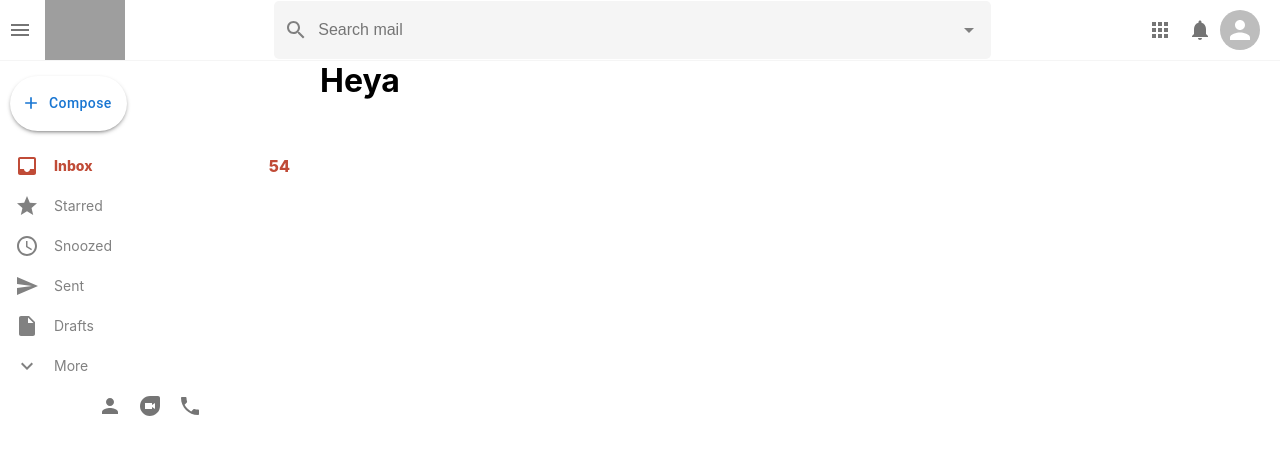
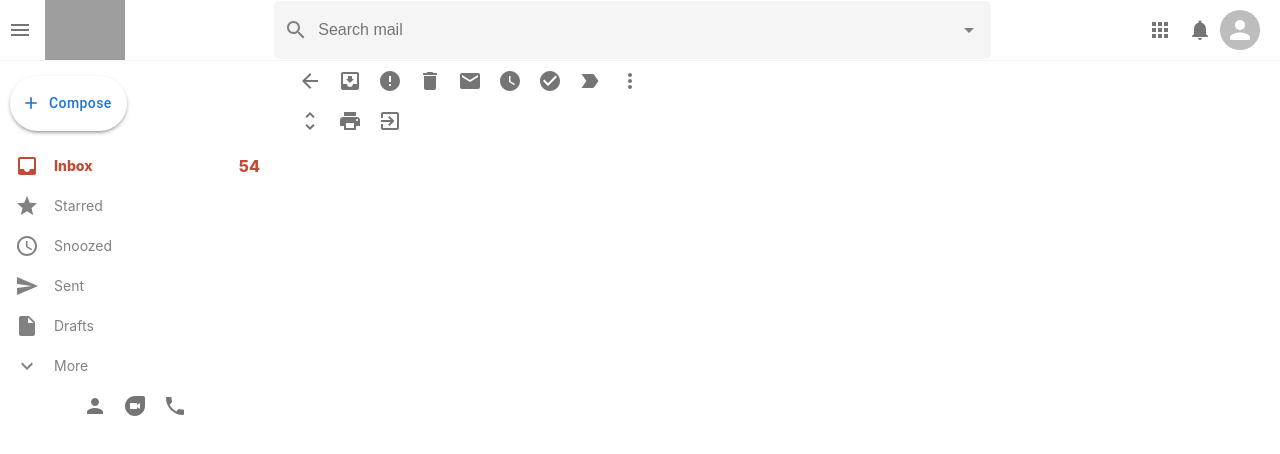
Before and after one commit to dev-Zidxne/Gmail-Clone-ReactJS, a React (Create React App) app: page /mail in a window 1280 px wide. Shown: the top 454 px of the page. Built offline with nearby package versions, Linux system fonts and the light colour scheme; grey boxes are pictures that could not be loaded.

Commit message:
Test folder

```diff
--- a/src/Mail.js
+++ b/src/Mail.js
@@ -1,9 +1,74 @@
+import ArrowBackIcon from "@mui/icons-material/ArrowBack";
+import MoveToInboxIcon from "@mui/icons-material/MoveToInbox";
+import ErrorIcon from "@mui/icons-material/Error";
+import DeleteIcon from "@mui/icons-material/Delete";
+import EmailIcon from "@mui/icons-material/Email";
+import WatchLaterIcon from "@mui/icons-material/WatchLater";
+import CheckCircleIcon from "@mui/icons-material/CheckCircle";
+import LabelImportantIcon from "@mui/icons-material/LabelImportant";
+import MoreVertIcon from "@mui/icons-material/MoreVert";
+import UnfoldMoreIcon from "@mui/icons-material/UnfoldMore";
+import PrintIcon from "@mui/icons-material/Print";
+import ExitToAppIcon from "@mui/icons-material/ExitToApp";
 import React from "react";
+import { useNavigate } from "react-router-dom";
 import "./Mail.css";
+import { IconButton } from "@mui/material";
 function Mail() {
+  const navigate = useNavigate();
   return (
     <div className="mail">
-      <h1>Heya</h1>
+      <div className="mail__tools">
+        <div className="mail__toolsLeft"></div>
+        <div className="mail__toolsLeft">
+          <IconButton onClick={() => navigate("/")}>
+            <ArrowBackIcon />
+          </IconButton>
+
+          <IconButton>
+            <MoveToInboxIcon />
+          </IconButton>
+
+          <IconButton>
+            <ErrorIcon />
+          </IconButton>
+
+          <IconButton>
+            <DeleteIcon />
+          </IconButton>
+
+          <IconButton>
+            <EmailIcon />
+          </IconButton>
+
+          <IconButton>
+            <WatchLaterIcon />
+          </IconButton>
+
+          <IconButton>
+            <CheckCircleIcon />
+          </IconButton>
+
+          <IconButton>
+            <LabelImportantIcon />
+          </IconButton>
+
+          <IconButton>
+            <MoreVertIcon />
+          </IconButton>
+        </div>
+        <div className="mail__toolsRight">
+          <IconButton>
+            <UnfoldMoreIcon />
+          </IconButton>
+          <IconButton>
+            <PrintIcon />
+          </IconButton>
+          <IconButton>
+            <ExitToAppIcon />
+          </IconButton>
+        </div>
+      </div>
     </div>
   );
 }
```
